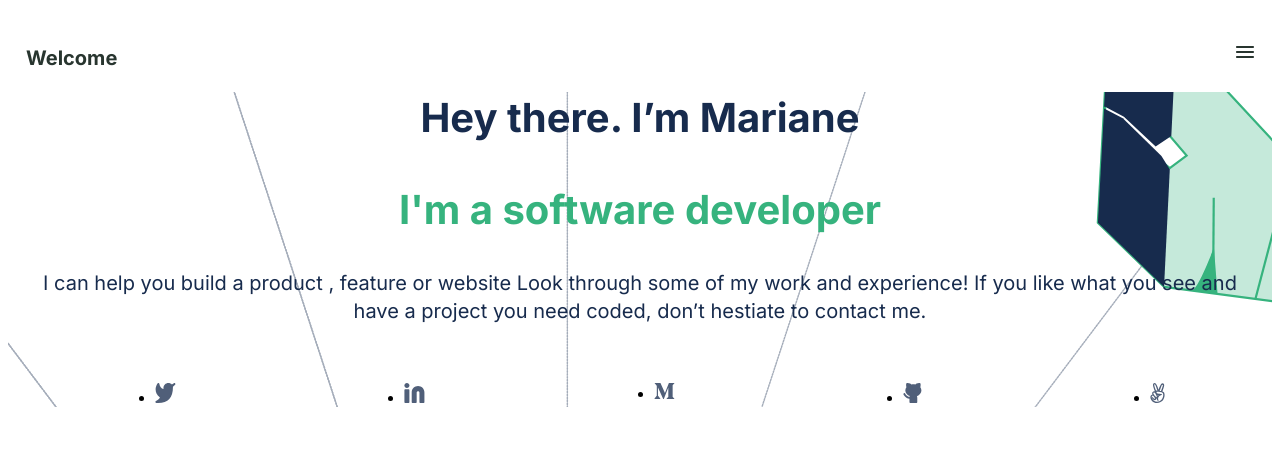
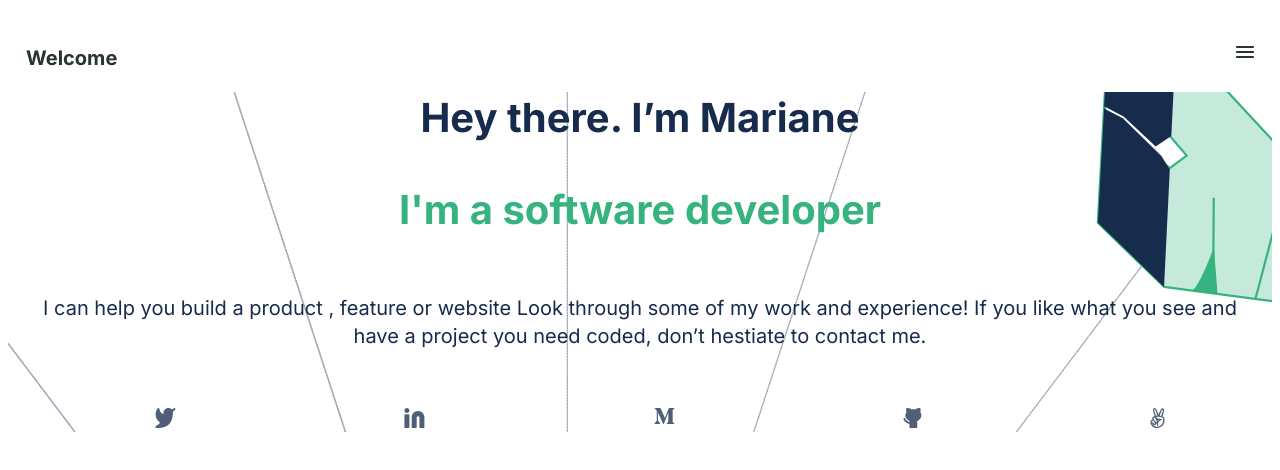
Before and after one commit to Draxeytina/react-portfolio, a plain HTML site: page index.html in a window 1280 px wide. Drawn offline with Linux system fonts and the light colour scheme.

Commit message:
Update styles.css
Add . to indicate current folder for background image

```diff
--- a/styles.css
+++ b/styles.css
@@ -1,5 +1,5 @@
 .about-container {
-  background-image: url(/images/header-illsutration-mobile@2x.svg);
+  background-image: url(./images/header-illsutration-mobile@2x.svg);
   background-repeat: no-repeat;
   background-attachment: fixed;
   background-size: cover;
@@ -30,6 +30,8 @@
   display: flex;
   text-align: center;
   margin-top: 92px;
+  margin-left: 24px;
+  margin-right: 24px;
   font-family: "Inter", sans-serif;
   font-style: normal;
   font-weight: 700;
@@ -57,6 +59,8 @@
   line-height: 28px;
   text-align: center;
   color: #172b4d;
+  left: 24px;
+  margin: 58px 0;
 }
 
 .alignment {
@@ -85,4 +89,5 @@
   flex-grow: 0;
   margin: 58px 107.42px;
   justify-content: space-between;
+  list-style: none;
 }
```
